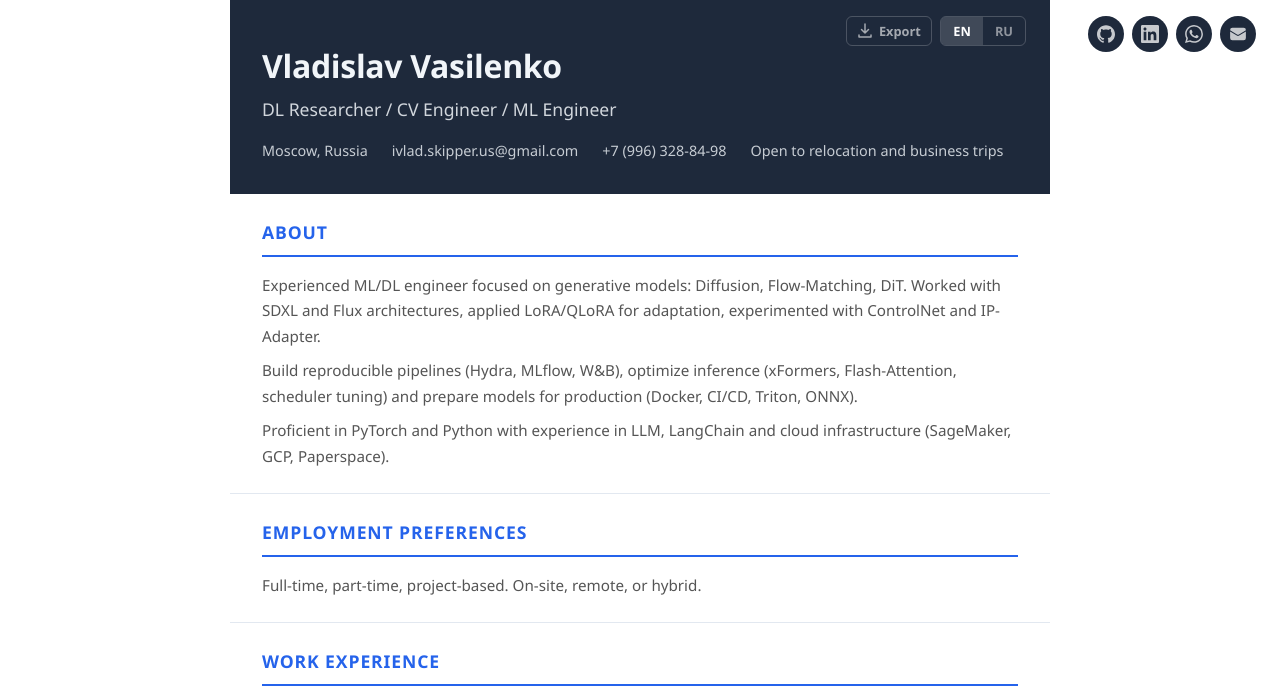
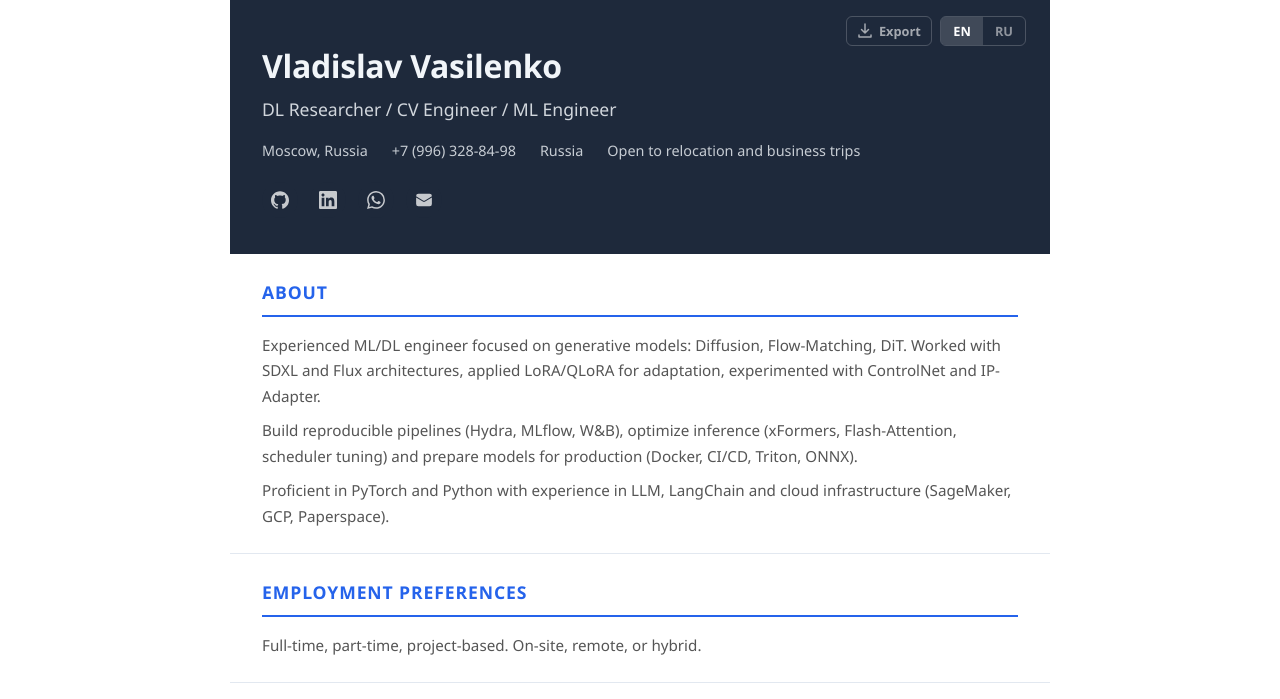
Before and after one commit to vladislav-vasilenko/vladislav-vasilenko.github.io, a website built with Vite: page index.html in a window 1280 px wide. Shown: the top 699 px of the page. Built offline with nearby package versions, Linux system fonts and the light colour scheme.

Commit message:
Relocate communication buttons to header and fix alignment

```diff
--- a/src/main.ts
+++ b/src/main.ts
@@ -86,7 +86,7 @@ function renderOrbitView(cv: CVContent, lang: Lang): string {
   `;
 }
 
-function renderSocialBar(lang: Lang): string {
+function renderSocialBar(lang: Lang, cv: CVContent): string {
   const messengerBtn = lang === 'ru'
     ? `<a class="social-link social-link--telegram" href="https://vsvladis.t.me/" target="_blank" rel="noopener" aria-label="Telegram">
         <svg viewBox="0 0 24 24" fill="currentColor"><path d="M11.944 0A12 12 0 0 0 0 12a12 12 0 0 0 12 12 12 12 0 0 0 12-12A12 12 0 0 0 12 0a12 12 0 0 0-.056 0zm4.962 7.224c.1-.002.321.023.465.14a.506.506 0 0 1 .171.325c.016.093.036.306.02.472-.18 1.898-.962 6.502-1.36 8.627-.168.9-.499 1.201-.82 1.23-.696.065-1.225-.46-1.9-.902-1.056-.693-1.653-1.124-2.678-1.8-1.185-.78-.417-1.21.258-1.91.177-.184 3.247-2.977 3.307-3.23.007-.032.014-.15-.056-.212s-.174-.041-.249-.024c-.106.024-1.793 1.14-5.061 3.345-.479.33-.913.49-1.302.48-.428-.008-1.252-.241-1.865-.44-.752-.245-1.349-.374-1.297-.789.027-.216.325-.437.893-.663 3.498-1.524 5.83-2.529 6.998-3.014 3.332-1.386 4.025-1.627 4.476-1.635z"/></svg>
@@ -96,7 +96,7 @@ function renderSocialBar(lang: Lang): string {
       </a>`;
 
   return `
-    <nav class="social-bar">
+    <div class="header-social">
       <a class="social-link social-link--github" href="https://github.com/vladislav-vasilenko" target="_blank" rel="noopener" aria-label="GitHub">
         <svg viewBox="0 0 24 24" fill="currentColor"><path d="M12 .297c-6.63 0-12 5.373-12 12 0 5.303 3.438 9.8 8.205 11.385.6.113.82-.258.82-.577 0-.285-.01-1.04-.015-2.04-3.338.724-4.042-1.61-4.042-1.61C4.422 18.07 3.633 17.7 3.633 17.7c-1.087-.744.084-.729.084-.729 1.205.084 1.838 1.236 1.838 1.236 1.07 1.835 2.809 1.305 3.495.998.108-.776.417-1.305.76-1.605-2.665-.3-5.466-1.332-5.466-5.93 0-1.31.465-2.38 1.235-3.22-.135-.303-.54-1.523.105-3.176 0 0 1.005-.322 3.3 1.23.96-.267 1.98-.399 3-.405 1.02.006 2.04.138 3 .405 2.28-1.552 3.285-1.23 3.285-1.23.645 1.653.24 2.873.12 3.176.765.84 1.23 1.91 1.23 3.22 0 4.61-2.805 5.625-5.475 5.92.42.36.81 1.096.81 2.22 0 1.606-.015 2.896-.015 3.286 0 .315.21.69.825.57C20.565 22.092 24 17.592 24 12.297c0-6.627-5.373-12-12-12"/></svg>
       </a>
@@ -107,7 +107,8 @@ function renderSocialBar(lang: Lang): string {
       <button class="social-link social-link--email" aria-label="Email" title="${lang === 'ru' ? 'Нажмите, чтобы скопировать email' : 'Click to copy email'}">
         <svg viewBox="0 0 24 24" fill="currentColor"><path d="M1.5 8.67v8.58a3 3 0 0 0 3 3h15a3 3 0 0 0 3-3V8.67l-8.928 5.493a3 3 0 0 1-3.144 0L1.5 8.67Z"/><path d="M22.5 6.908V6.75a3 3 0 0 0-3-3h-15a3 3 0 0 0-3 3v.158l9.714 5.978a1.5 1.5 0 0 0 1.572 0L22.5 6.908Z"/></svg>
       </button>
-    </nav>
+      <span class="print-only-email">${cv.contact.email}</span>
+    </div>
   `;
 }
 
@@ -117,7 +118,6 @@ function renderPage(lang: Lang): void {
   const skillsView = getSkillsView();
 
   app.innerHTML = `
-    ${renderSocialBar(lang)}
     <div class="cv">
       <header class="cv-header">
         <div class="header-controls">
@@ -144,13 +144,11 @@ function renderPage(lang: Lang): void {
         <p class="cv-title">${cv.title}</p>
         <div class="cv-contact">
           <span>${cv.contact.location}</span>
-          <span class="contact-email">
-            <a href="mailto:${cv.contact.email}" class="no-print">${cv.contact.email}</a>
-            <span class="print-only">${cv.contact.email}</span>
-          </span>
           <span><a href="tel:${cv.contact.phone.replace(/[\s()-]/g, '')}">${cv.contact.phone}</a></span>
+          <span>${cv.contact.citizenship}</span>
           <span>${cv.contact.relocation}</span>
         </div>
+        ${renderSocialBar(lang, cv)}
       </header>
 
       <section class="cv-section">
--- a/src/style.css
+++ b/src/style.css
@@ -48,8 +48,9 @@ a:hover {
 .cv-header {
   background: var(--color-header-bg);
   color: var(--color-header-text);
-  padding: 2.5rem 2rem 2rem;
+  padding: 2.5rem 2rem 2.25rem;
   position: relative;
+  text-align: left;
 }
 
 .cv-header h1 {
@@ -71,6 +72,7 @@ a:hover {
   gap: 0.5rem 1.5rem;
   font-size: 0.9rem;
   opacity: 0.8;
+  margin-bottom: 1.25rem;
 }
 
 .cv-contact a {
@@ -795,14 +797,12 @@ a:hover {
   color: #fff;
 }
 
-/* Social Bar */
-.social-bar {
-  position: fixed;
-  top: 1rem;
-  right: 1.5rem;
+/* Header Social */
+.header-social {
   display: flex;
-  gap: 0.5rem;
-  z-index: 200;
+  gap: 0.75rem;
+  align-items: center;
+  justify-content: flex-start;
 }
 
 .social-link {
@@ -849,7 +849,7 @@ a:hover {
   border: none;
   cursor: pointer;
   font-family: inherit;
-  transition: transform 0.2s, box-shadow 0.2s, color 0.2s, width 0.3s, border-radius 0.3s;
+  transition: transform 0.2s, box-shadow 0.2s, color 0.2s, width 0.3s, border-radius 0.3s, background 0.3s;
 }
 
 .social-link--email:hover {
@@ -865,7 +865,7 @@ a:hover {
 }
 
 .email-text {
-  font-size: 0.72rem;
+  font-size: 0.82rem;
   font-weight: 600;
   white-space: nowrap;
 }
@@ -927,16 +927,19 @@ a:hover {
     display: none !important;
   }
 
-  .no-print {
+  .header-social {
     display: none !important;
   }
 
-  .print-only {
-    display: inline !important;
+  .print-only-email {
+    display: block !important;
+    margin-top: 0.5rem;
+    font-size: 11pt;
+    font-weight: 600;
   }
 }
 
-.print-only {
+.print-only-email {
   display: none;
 }
 
```
